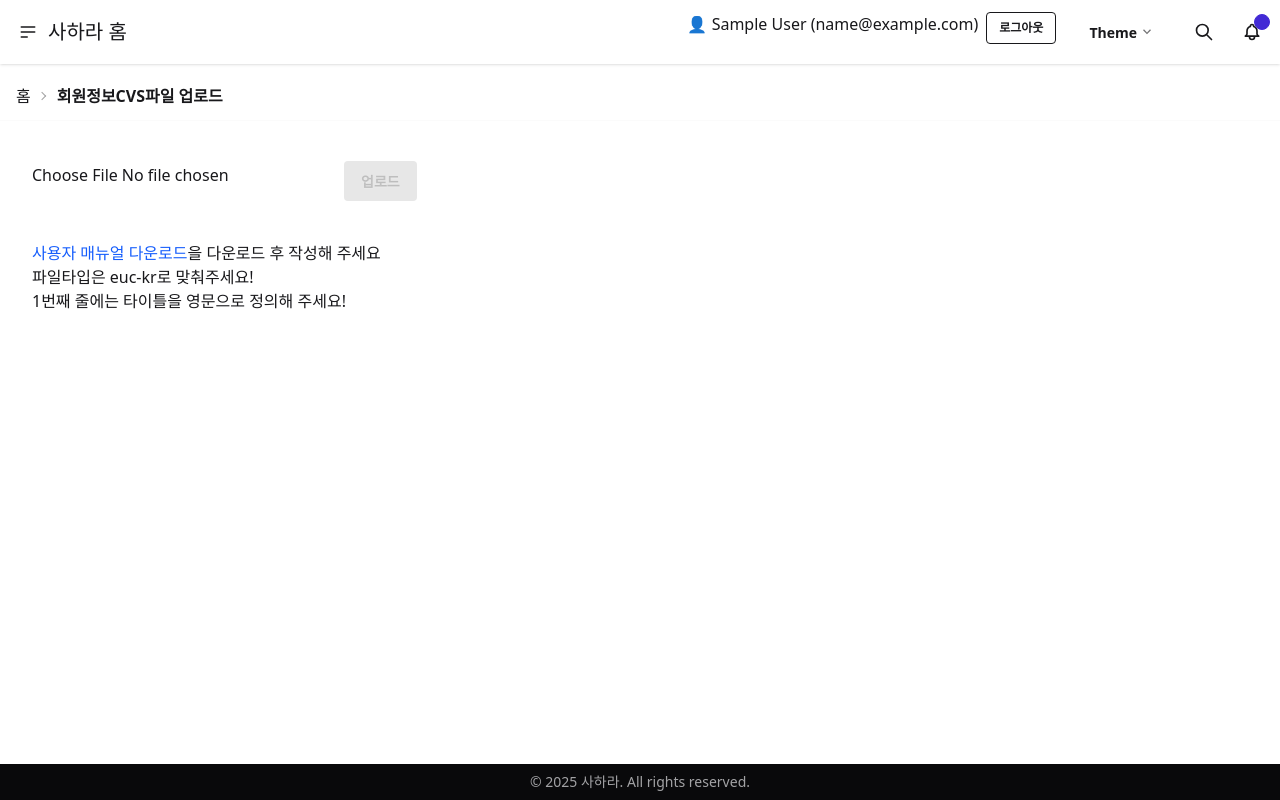
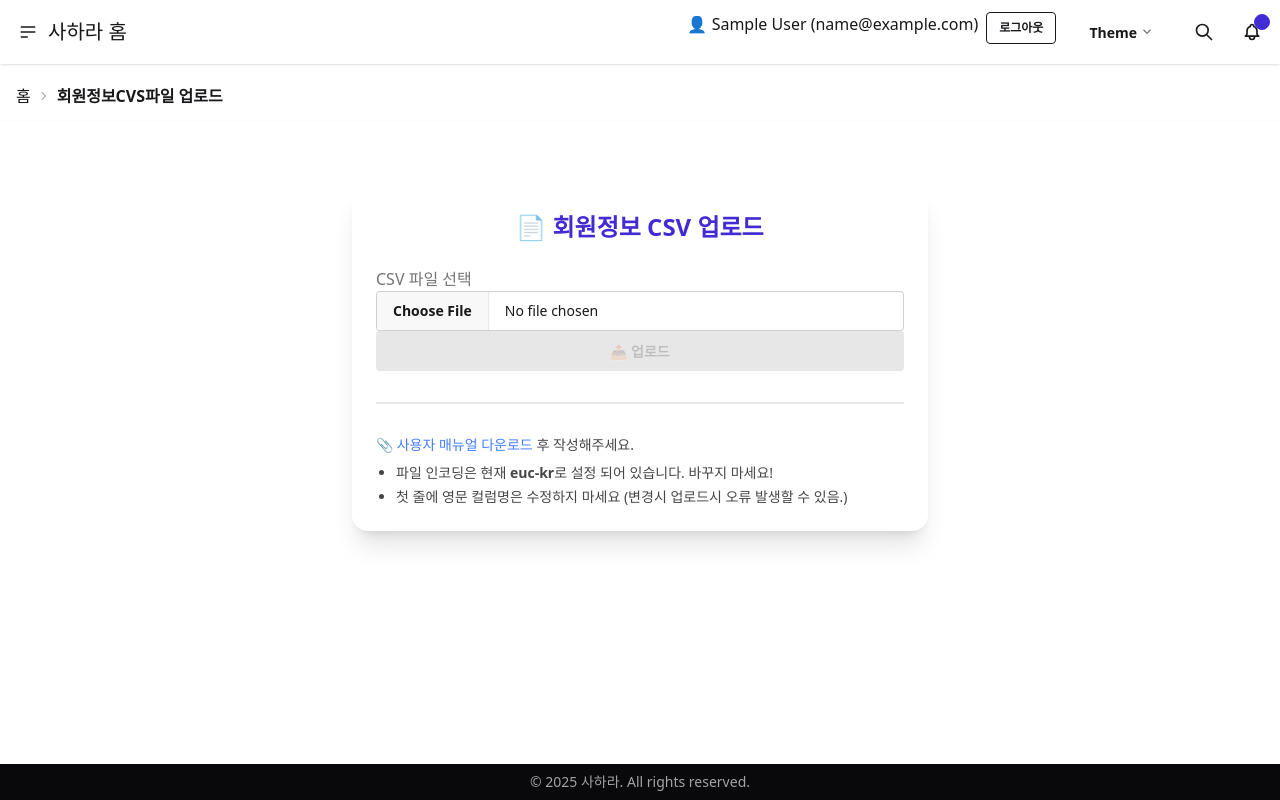
Before and after one commit to mrjung72/my-vite-vue3-sass-tailwind-app, a Vue app: page /members/csv-register in a window 1280 px wide. Built offline with nearby package versions, Linux system fonts and the light colour scheme; sample sign-in values are in the browser's storage.

Commit message:
화면UI 개선선

```diff
--- a/src/views/members/MembersCsvUploadView.vue
+++ b/src/views/members/MembersCsvUploadView.vue
@@ -1,30 +1,76 @@
 <template>
-  <div class="p-4">
-    <input type="file" @change="handleFileUpload" accept=".csv" />
-    <button class="btn btn-primary mt-2" @click="submitFile" :disabled="!file">업로드</button>
-    <div v-if="message" class="mt-2 text-green-500">{{ message }}</div>
-    <div v-if="error" class="mt-2 text-red-500">{{ error }}</div>
-		<div class="text-base-content/70 mb-10"></div>
-		<div class="text-base-content/100 mb-1">
-      <p><a href="/샘플파일/사용자정보_샘플.csv" download="사용자정보_샘플.csv" target="_blank" rel="noopener noreferrer" class="text-blue-600 hover:underline">사용자 매뉴얼 다운로드</a>을 다운로드 후 작성해 주세요</p>
-			<p>파일타입은 euc-kr로 맞춰주세요!</p>
-			<p>1번째 줄에는 타이틀을 영문으로 정의해 주세요!</p>
-		</div>
+  <div class="max-w-xl mx-auto mt-12 p-6 rounded-2xl shadow-xl bg-white dark:bg-base-200 transition">
+    <h2 class="text-2xl font-bold text-center mb-6 text-primary">📄 회원정보 CSV 업로드</h2>
+
+    <label class="form-control w-full mb-5">
+      <div class="label">
+        <span class="label-text font-medium">CSV 파일 선택</span>
+      </div>
+      <input
+        type="file"
+        class="file-input file-input-bordered w-full"
+        accept=".csv"
+        @change="handleFileUpload"
+      />
+    </label>
+
+    <button
+      class="btn btn-primary w-full"
+      :disabled="!file"
+      @click="submitFile"
+    >
+      📤 업로드
+    </button>
+
+    <div v-if="message" class="alert alert-success mt-4">
+      ✅ {{ message }}
+    </div>
+
+    <div v-if="error" class="alert alert-error mt-4">
+      ❌ {{ error }}
+    </div>
+
+    <div class="divider my-6"></div>
+
+    <div class="text-sm opacity-80 space-y-2">
+      <p>
+        📎
+        <a
+          href="/샘플파일/사용자정보_샘플.csv"
+          download="사용자정보_샘플.csv"
+          target="_blank"
+          rel="noopener noreferrer"
+          class="text-blue-600 hover:underline"
+        >
+          사용자 매뉴얼 다운로드
+        </a>
+        후 작성해주세요.
+      </p>
+      <ul class="list-disc pl-5 text-sm space-y-1">
+        <li>파일 인코딩은 현재 <strong>euc-kr</strong>로 설정 되어 있습니다. 바꾸지 마세요!</li>
+        <li>첫 줄에 영문 컬럼명은 수정하지 마세요 (변경시 업로드시 오류 발생할 수 있음.)</li>
+      </ul>
+    </div>
   </div>
 </template>
 
 <script setup>
 import { ref } from 'vue'
 import axios from 'axios'
-import { useRouter } from 'vue-router'
-
 
 const file = ref(null)
 const message = ref('')
 const error = ref('')
 
 const handleFileUpload = (e) => {
-  file.value = e.target.files[0]
+  const uploaded = e.target.files[0]
+  if (uploaded && uploaded.name.endsWith('.csv')) {
+    file.value = uploaded
+    error.value = ''
+  } else {
+    file.value = null
+    error.value = 'CSV 형식의 파일만 업로드 가능합니다.'
+  }
 }
 
 const submitFile = async () => {
@@ -39,10 +85,10 @@ const submitFile = async () => {
         'Content-Type': 'multipart/form-data',
       },
     })
-    message.value = res.data.message
+    message.value = res.data.message || '업로드 성공'
     error.value = ''
   } catch (err) {
-    error.value = err.response?.data?.message || '업로드 실패'
+    error.value = err.response?.data?.message || '업로드 중 오류 발생'
     message.value = ''
   }
 }
```
